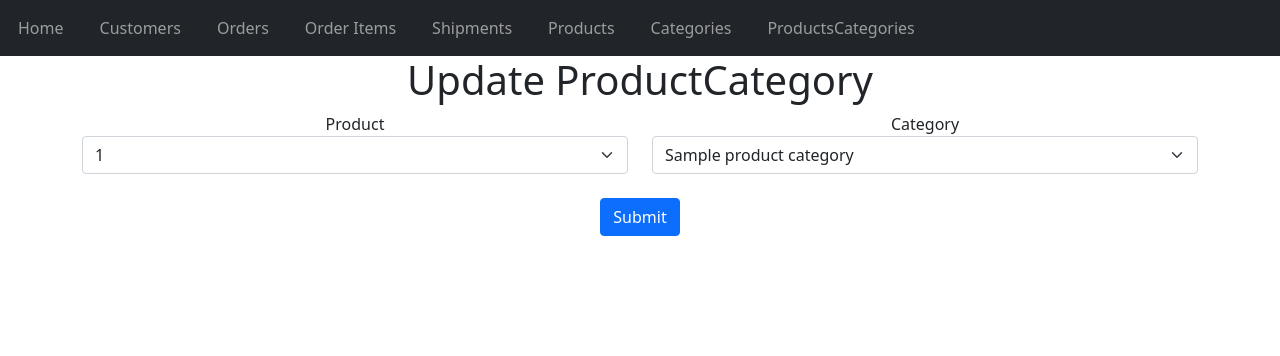
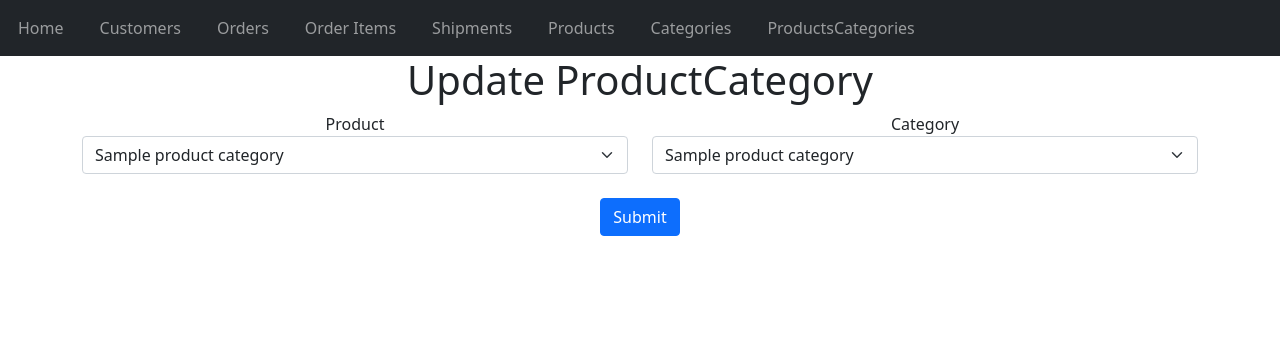
Before and after one commit to CaseyArndt/DBProject, a Flask app: template templates/updateproductcategory.html in a window 1280 px wide. Shown: the top 356 px of the page. Run offline with Flask 2, Linux system fonts and the light colour scheme; the template is opened without the code that fills it: most values are stand-ins (such as "Sample title", 1, 10 or a date in 2020).

Commit message:
ProductsCategories UPDATE fix (#7)
* Add files via upload

* Add files via upload

* Added datetime objects to Shipments and Orders

* Changed wording on date form placeholder

* Changed wording on date form placeholder

* columns are now on the same row

* Changed how ProductsCategories URL is processed

* Changed URL processing

* Changed URL processing

* Added data validation for Customers, Orders, OrderItems, Categories; also now allows NULL values for Customers when UPDATE-ing

* changed option values to add NULL option to customerID, in case customerID was already NULL in DB

* html form - date change

* html - date

* html - date

* html - date

* fixed fks on ProductsCategories

* fixed fk processing

Co-authored-by: Christina Oh <ohch@flip3.engr.oregonstate.edu>

```diff
--- a/app.py
+++ b/app.py
@@ -850,12 +850,18 @@ def update_product_category():
     product_id = request.args.get('productID', None)
     category_id = request.args.get('categoryID', None)
 
-    query = f"SELECT * FROM `ProductsCategories` WHERE `productID` = {product_id} AND `categoryID` = {category_id};"
+    query = f"""SELECT pc.productID, pc.categoryID, p.productName, c.categoryName
+            FROM `ProductsCategories` pc
+            INNER JOIN `Products` p ON pc.productID = p.productID
+            INNER JOIN `Categories` c ON pc.categoryID = c.categoryID
+            WHERE (pc.`productID` = '{product_id}' OR '{product_id}' = '')
+            AND (pc.`categoryID` = '{category_id}' OR '{category_id}' = '');"""
+
     result = execute_query(db_connection, query).fetchall()
 
-    products_query = "SELECT * FROM `Products`;"
+    products_query = "SELECT `productID`, `productName` FROM `Products`;"
     products_result = execute_query(db_connection, products_query)
-    categories_query = "SELECT * FROM `Categories`;"
+    categories_query = "SELECT `categoryID`, `categoryName` FROM `Categories`;"
     categories_result = execute_query(db_connection, categories_query)
 
     return render_template('updateproductcategory.html', product_category = result, products = products_result, categories = categories_result)
--- a/templates/products.html
+++ b/templates/products.html
@@ -59,10 +59,10 @@
         <tbody>
             {% for product in products %}
             <tr>
+                <td scope="row">{{ product[2] }}</td>
                 <td scope="row">{{ product[1] }}</td>
-                <td scope="row">{{ product[2] }}</td>
+                <td scope="row">{{ product[4] }}</td>
                 <td scope="row">{{ product[3] }}</td>
-                <td scope="row">{{ product[4] }}</td>
                 <td scope="row">
                     <a href="/updateproduct/{{product[0]}}"><button type="button" class="btn btn-primary">Update</button></a>
                     <a href="/deleteproduct/{{product[0]}}"><button type="button" class="btn btn-danger">Delete</button></a>
--- a/templates/updateproductcategory.html
+++ b/templates/updateproductcategory.html
@@ -13,10 +13,10 @@
             <div class="col">
                 <label for="product">Product</label>
                 <select class="form-select" name="product" id ="product">
-                    <option value="{{product_category[0][0]}}" selected>{{product_category[0][0]}}</option>
+                    <option selected value="{{product_category[0][0]}}" selected>{{product_category[0][2]}}</option>
                     {% for product in products %}
                         {% if product[0] != product_category[0][0] %}
-                        <option value="{{product[0]}}">{{product[0]}}</option>
+                        <option value="{{product[0]}}">{{product[1]}}</option>
                         {% endif %}
                     {% endfor %}
                 </select>
@@ -24,10 +24,10 @@
             <div class="col">
                 <label for="category">Category</label>
                 <select class="form-select" name="category" id ="category">
-                    <option value="{{product_category[0][1]}}" selected>{{product_category[0][1]}}</option>
+                    <option value="{{product_category[0][1]}}" selected>{{product_category[0][3]}}</option>
                     {% for category in categories %}
                         {% if category[0] != product_category[0][1] %}
-                        <option value="{{category[0]}}">{{category[0]}}</option>
+                        <option value="{{category[0]}}">{{category[1]}}</option>
                         {% endif %}
                     {% endfor %}
                 </select>
```
